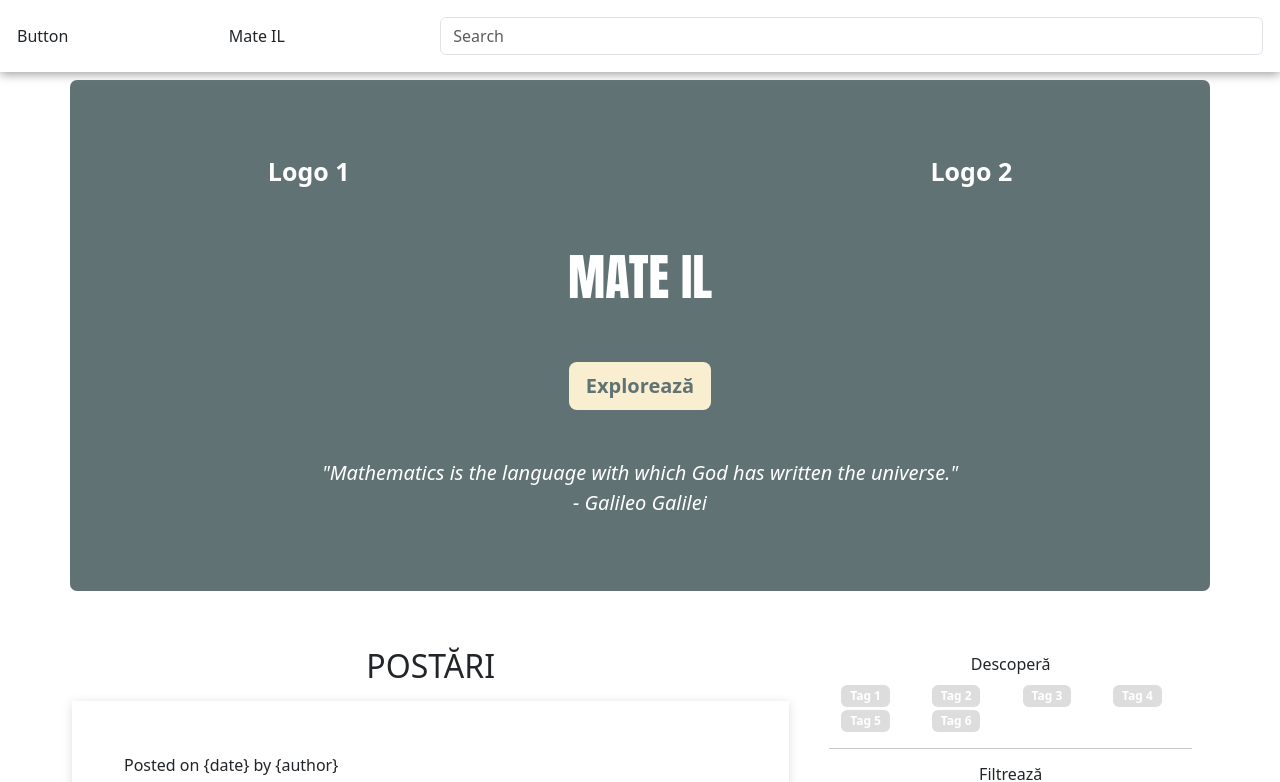
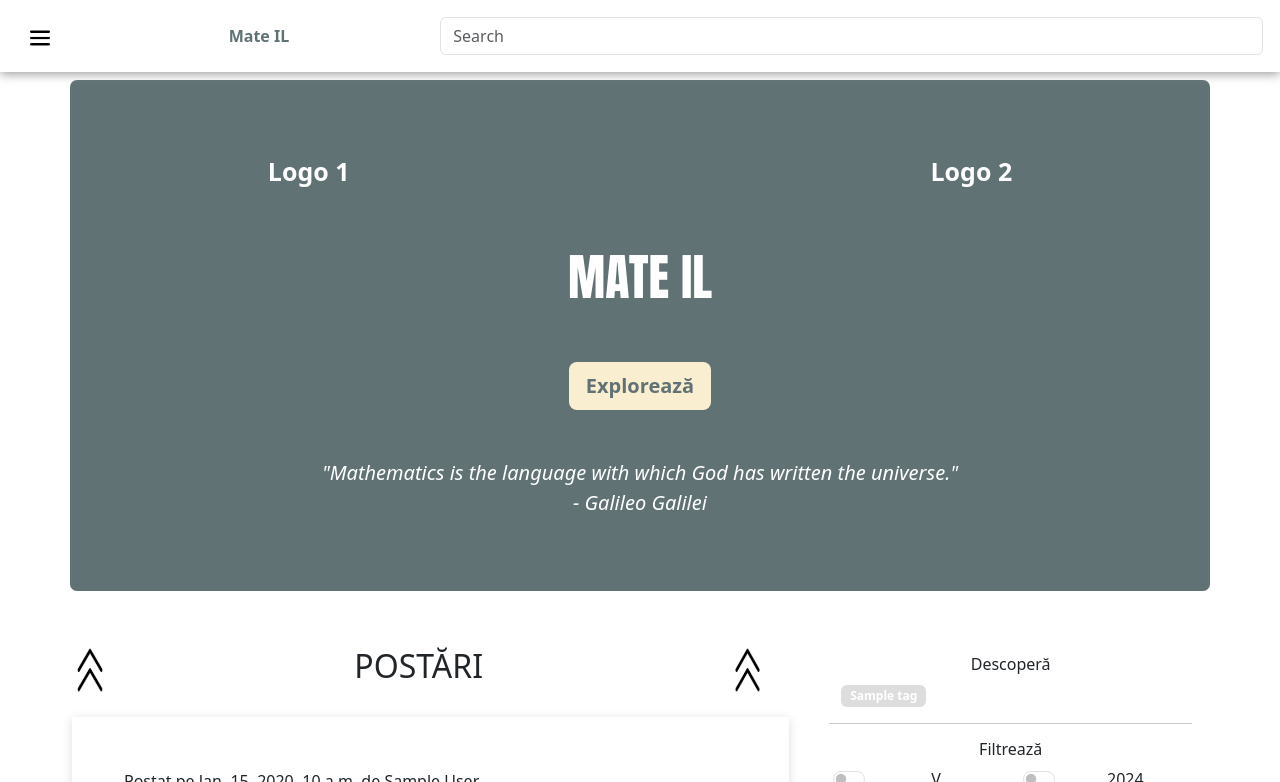
Before and after one commit to florin-romulescu/mate_il, a Django app: page /blog/ in a window 1280 px wide. Shown: the top 782 px of the page. Run offline with Django 5.2, Linux system fonts and the light colour scheme; tables that the repository leaves empty hold one stand-in row (values such as "Sample post"); grey boxes marked "Sample" are stand-in pictures.

Commit message:
Made the template to update based on the datas

```diff
--- a/blog/templates/blog/utils/base_generic.html
+++ b/blog/templates/blog/utils/base_generic.html
@@ -11,11 +11,19 @@
 <body>
     <div class="top-bar container-fluid bg-primary-dark p-3 fixed-top">
         <div class="row align-items-center justify-contents">
-            <div class="col-2">Button</div>
-            <div class="col-2">Mate IL</div>
+            <div class="col-2">
+                <button class="btn text-center">
+                <img src="{% static 'blog/icons/menu.png' %}" alt="menu" width="20px">
+                </button>
+            </div>
+            <div class="col-2 d-none d-md-block"><a href="{% url 'blog:index' %}" class="fw-bold">Mate IL</a></div>
             <div class="col">
-                <form action="search" method="post">
-                    <input type="text" class="form-control" placeholder="Search" id="search-bar" name="search-bar">
+                <form action="{% url 'blog:index' %}" method="post"> {% csrf_token %}
+                    <input type="text" class="form-control" placeholder="Search" id="search-bar" name="search-bar"
+                    {% if search %}
+                    value="{{ search }}"
+                    {% endif%}
+                    >
                 </form>
             </div>
         </div>
@@ -48,16 +56,15 @@
         <div class="row m-5">
 
             <div class="container-lg col-lg-4 order-lg-2 order-md-1 m-3">
+                    {% if tags %}
                     <div class="h6 text-center">Descoperă</div>
                     <div class="row justify-content-start container-sm w-auto">
-                        <div class="col-3"><button class="badge btn">Tag 1</button></div>
-                        <div class="col-3"><button class="badge btn">Tag 2</button></div>
-                        <div class="col-3"><button class="badge btn">Tag 3</button></div>
-                        <div class="col-3"><button class="badge btn">Tag 4</button></div>
-                        <div class="col-3"><button class="badge btn">Tag 5</button></div>
-                        <div class="col-3"><button class="badge btn">Tag 6</button></div>
+                        {% for tag in tags %}
+                        <div class="col-3"><button class="badge btn">{{ tag.name }}</button></div>
+                        {% endfor %}
                     </div>
                     <hr>
+                    {% endif %}
                     <div class="h6 text-center">Filtrează</div>
                     <form action="filter" method="post" class="m-1 text-center">
                         <div class="row justify-content-start">
@@ -96,22 +103,12 @@
                                 </div>
                             </div>
                             <div class="col">
+                                {% for year in years %}
                                 <div class="form-check form-switch">
                                     <input type="checkbox" class="form-check-input" role="switch" id="flexSwitchCheckDefault">
-                                    <label class="form-chek-label" for="flexSwitchCheckDefault"> 2024 </label>
+                                    <label class="form-chek-label" for="flexSwitchCheckDefault"> {{ year }} </label>
                                 </div>
-                                <div class="form-check form-switch">
-                                    <input type="checkbox" class="form-check-input" role="switch" id="flexSwitchCheckDefault">
-                                    <label class="form-chek-label" for="flexSwitchCheckDefault"> 2023 </label>
-                                </div>
-                                <div class="form-check form-switch">
-                                    <input type="checkbox" class="form-check-input" role="switch" id="flexSwitchCheckDefault">
-                                    <label class="form-chek-label" for="flexSwitchCheckDefault"> 2022 </label>
-                                </div>
-                                <div class="form-check form-switch">
-                                    <input type="checkbox" class="form-check-input" role="switch" id="flexSwitchCheckDefault">
-                                    <label class="form-chek-label" for="flexSwitchCheckDefault"> 2021 </label>
-                                </div>
+                                {% endfor %}
                             </div>
                         </div>
                         <input type="submit" class="btn button-color" value="Caută">
@@ -120,32 +117,48 @@
 
             <div class="posts container-sm col-lg order-lg-1 order-md-2">
                 <div class="row">
-                    <div class="h2 text-center p-2 mb-2">POSTĂRI</div>
+                    <div class="row justify-content-between">
+                        <img src="{% static 'blog/icons/up-arrow.png' %}" alt="arrow" class="col-1" width="25px">
+                        <div class="h2 text-center p-2 mb-2 col-8">POSTĂRI</div>
+                        <img src="{% static 'blog/icons/up-arrow.png' %}" alt="arrow" class="col-1" width="25px">
+                    </div>
                     <div class="posts-list container-fluid">
-                        <div class="post container p-lg-5 p-md-3"> <!-- POST -->
+                        {% for post in post_list %}
+                        <div class="post container p-lg-5 p-md-3 mt-3"> <!-- POST -->
                             <div class="row p-1">
-                                <div class="col-8 fw-light fs-6">Posted on {date} by {author}</div>
+                                <div class="col-8 fw-light fs-6">Postat pe {{ post.pub_date }} de {{ post.author }}</div>
                             </div>
                             <div class="row p-1">
                                 <div class="col">
                                     <div class="row pt-3 pb-3">
-                                        <div class="col h3 fw-bold">Titlul postării vine aici</div>
+                                        <a href="{% url 'blog:details' post.id %}"><div class="col h3 fw-bold">{{ post.title }}</div></a>
                                     </div>
                                     <div class="row pt-2 pb-2">
-                                        <div class="col fw-light">Descrierea postării va fi pusă în acest câmp.</div>
+                                        <div class="col fw-light">{{ post.short_description }}</div>
                                     </div>
                                     <div class="row text-center justify-content-between pt-2 pb-2 mt-3">
+                                        {% if post.tags.all %}
                                         <div class="d-flex col-9 d-none d-md-block">
-                                            <div class="col-1 align-middle"><button class="badge btn">Tag</button></div>
+                                            {% for tag in post.tags.all|slice:"0:1" %}
+                                            <div class="col-1 align-middle"><button class="badge btn">{{ tag.name }}</button></div>
+                                            {% endfor %}
                                         </div>
-                                        <div class="col align-middle"><button class="btn button-color">Descarcă</button></div>
+                                        {% endif %}
+                                        <div class="col align-middle">
+                                            <form action="{% url 'blog:download-attachment' post.id %}" method="get"> {% csrf_token %}
+                                                <input type="submit" class="btn button-color" value="Descarcă">
+                                            </form>
+                                        </div>
                                     </div>
                                 </div>
-                                <div class="col-3 text-center d-none d-md-block">
-                                    <img src="placeholder" alt="Placeholder">
+                                {% if post.image %}
+                                <div class="col-4 text-center d-none d-md-block">
+                                    <img src="{{ post.image.url }}" alt="Post image" width="100%">
                                 </div>
+                                {% endif %}
                             </div>
                         </div> <!-- END POST -->
+                        {% endfor %}
                     </div>
                 </div>
             </div>
```
